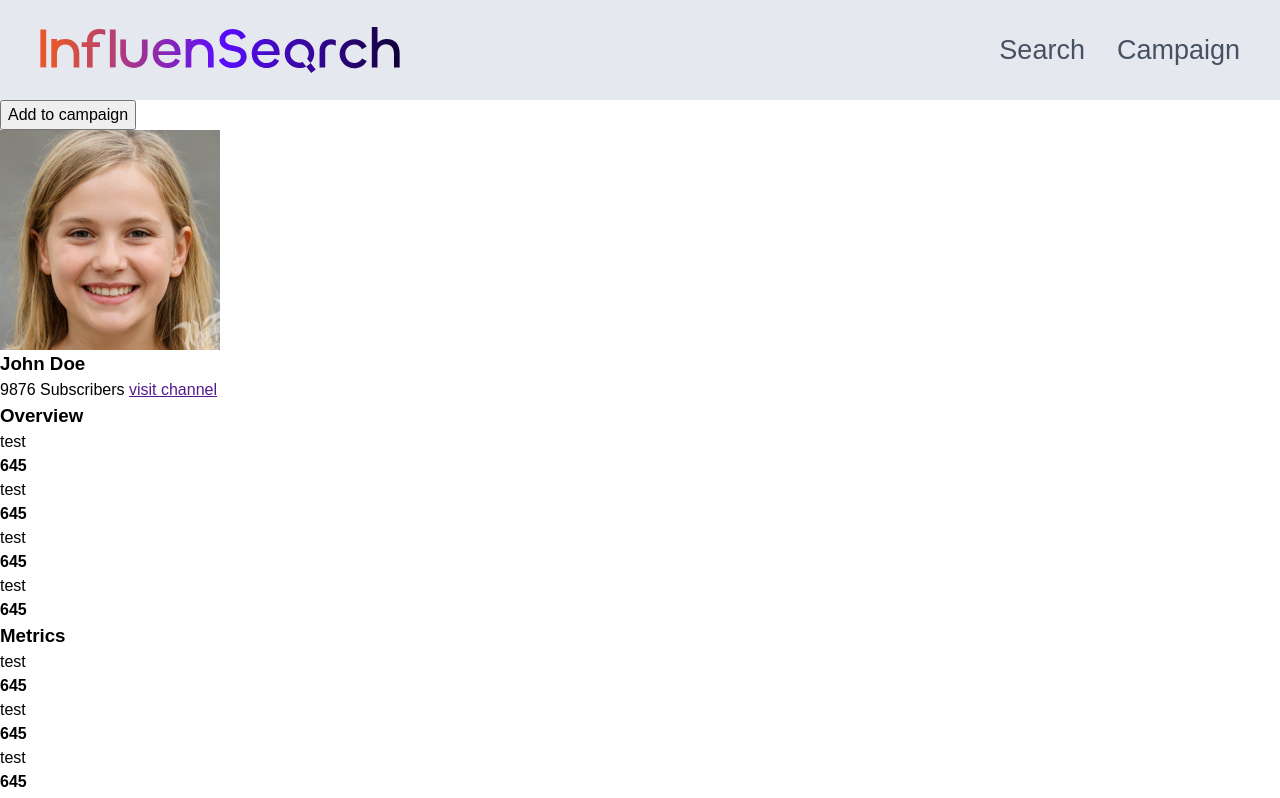
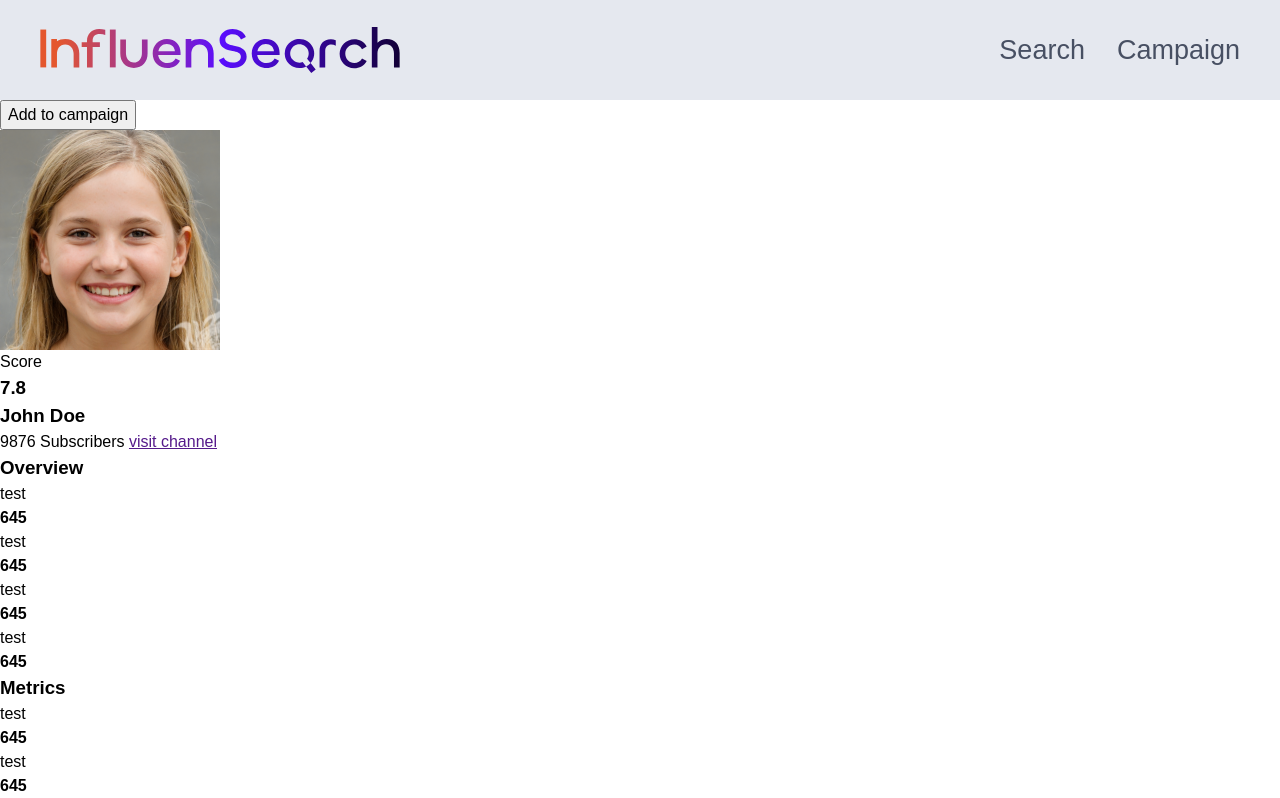
Before and after one commit to OctoPol7/InfluenSeach-by-Mars, a React (Create React App) app: page /creator in a window 1280 px wide. Shown: the top 798 px of the page. Built offline with nearby package versions, Linux system fonts and the light colour scheme.

Commit message:
minor changes

```diff
--- a/src/CreatorPage/CreatorPage.js
+++ b/src/CreatorPage/CreatorPage.js
@@ -8,6 +8,7 @@ import Inputs from './Inputs';
 import Searchlist from './Searchlist';
 import Tags from './Tags';
 import GridContainer from './GridContainer';
+import ScoreCard from './ScoreCard.js';
 
 
 const CreatorPage = props => {
@@ -29,6 +30,7 @@ const CreatorPage = props => {
                 {/* <TopBanner/> */}
                 <AddToCampainButton modalshow ={modalshow} isAddtocamp={isAddtocamp} showmodal={showmodal}/>
                     <CreatorImage />
+                    <ScoreCard />
                 <div className='textcont'>
                     <NameBoard />
                 </div>
```
